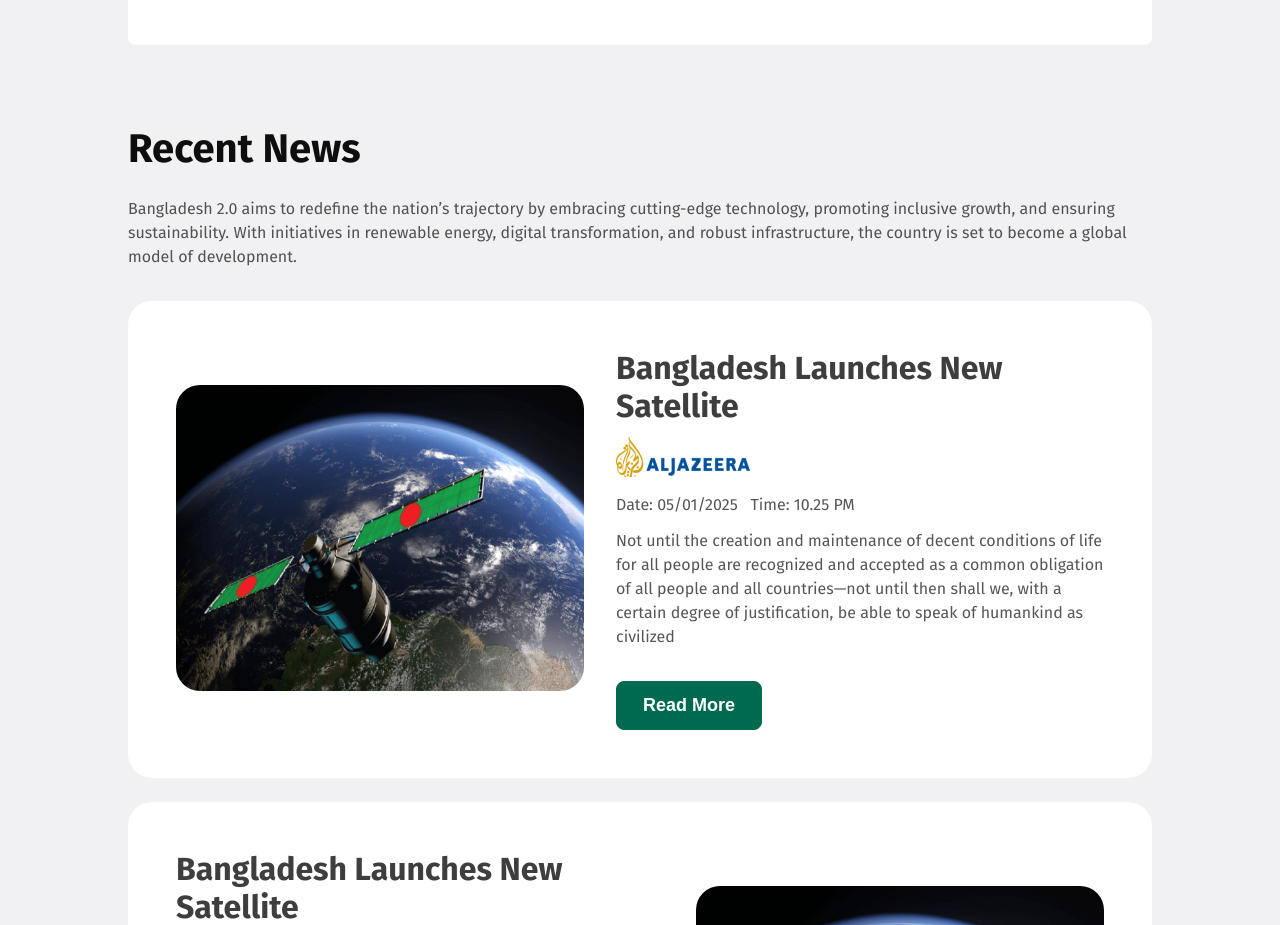
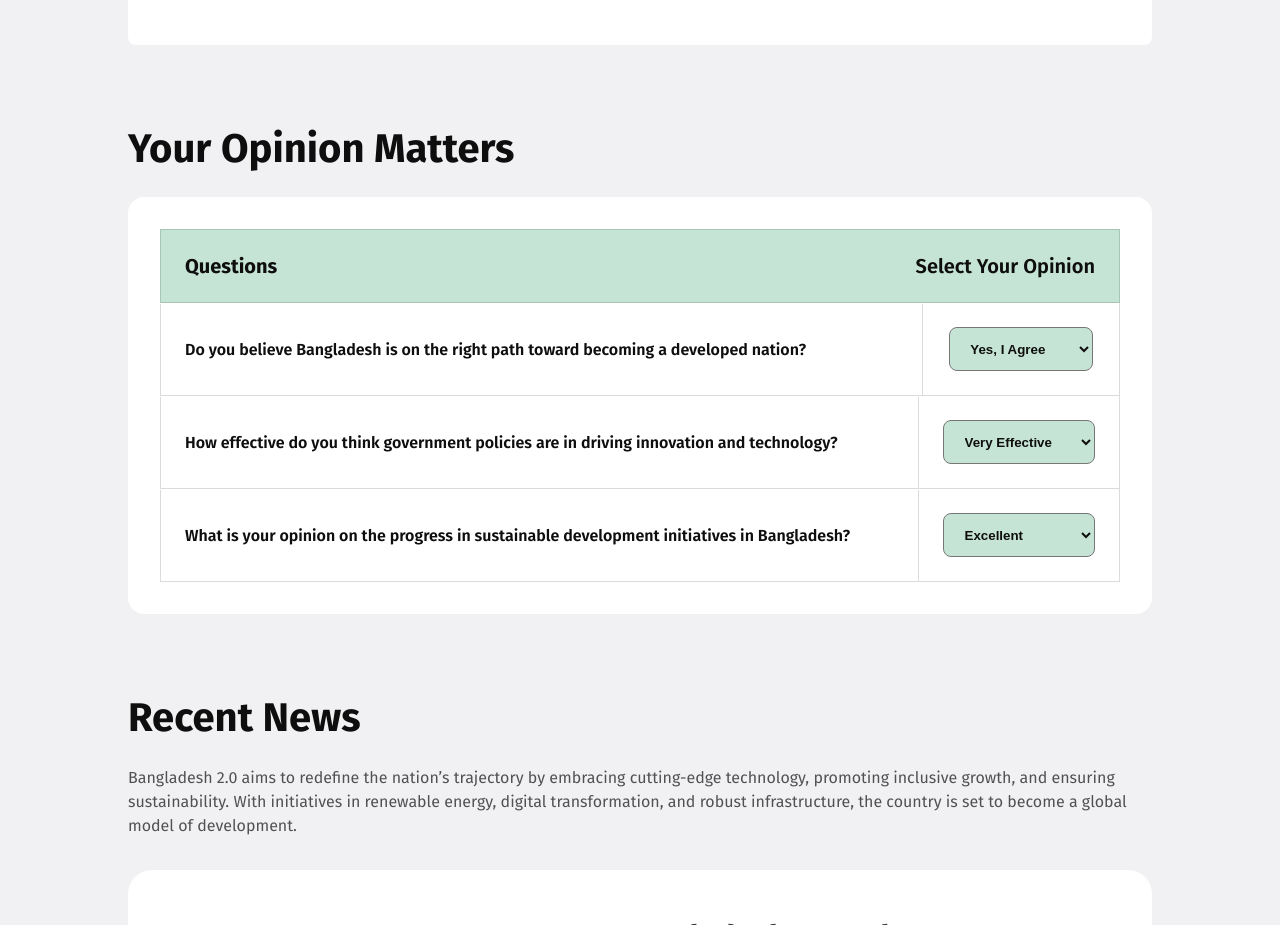
Before and after one commit to md-zeon/assignment-1, a plain HTML site: page index.html in a window 1280 px wide. Shown: the part 2169-3094 px from the top of the page. Drawn offline with Linux system fonts and the light colour scheme.

Commit message:
Added Optional Opinion Section and Fixed some styles

```diff
--- a/index.html
+++ b/index.html
@@ -120,6 +120,56 @@
             </div>
         </section>
         <!-- Vision of Future Section End -->
+        <!-- Opinion Section Start -->
+        <section class="opinion-container">
+            <h2 class="section-title">Your Opinion Matters</h2>
+            <div class="opinions">
+                <div class="opinion-head">
+                    <h4 class="opinion-head-title">Questions</h4>
+                    <p class="opinion-head-sub-title">Select Your Opinion</p>
+                </div>
+                <!-- Question 1 -->
+                <div class="opinion-row">
+                    <div class="opinion-question">
+                        <p>Do you believe Bangladesh is on the right path toward becoming a developed nation?</p>
+                    </div>
+                    <div class="opinion-dropdown-container">
+                        <select class="opinion-dropdown">
+                            <option>Yes, I Agree</option>
+                            <option>No, I Disagree</option>
+                            <option>Neutral</option>
+                        </select>
+                    </div>
+                </div>
+                <!-- Question 2 -->
+                <div class="opinion-row">
+                    <div class="opinion-question">
+                        <p>How effective do you think government policies are in driving innovation and technology?</p>
+                    </div>
+                    <div class="opinion-dropdown-container">
+                        <select class="opinion-dropdown">
+                            <option>Very Effective</option>
+                            <option>Somewhat Effective</option>
+                            <option>Not Effective</option>
+                        </select>
+                    </div>
+                </div>
+                <!-- Question 3 -->
+                <div class="opinion-row">
+                    <div class="opinion-question">
+                        <p>What is your opinion on the progress in sustainable development initiatives in Bangladesh?</p>
+                    </div>
+                    <div class="opinion-dropdown-container">
+                        <select class="opinion-dropdown">
+                            <option>Excellent</option>
+                            <option>Good</option>
+                            <option>Needs Improvement</option>
+                        </select>
+                    </div>
+                </div>
+            </div>
+        </section>
+        <!-- Opinion Section End -->
         <!-- Recent News Section Start -->
         <section class="recent-news-container">
             <h2 class="section-title">Recent News</h2>
--- a/styles/style.css
+++ b/styles/style.css
@@ -301,6 +301,73 @@ body {
 
 /*
 ========================================
+-------Your Opinion Section Styles------
+========================================
+*/
+
+.opinion-container {
+    margin-bottom: 80px;
+}
+
+.opinion-container .section-title {
+    margin-bottom: 24px;
+}
+
+.opinions {
+    padding: 32px;
+    background-color: #FFFFFF;
+    border-radius: 16px;
+}
+
+.opinion-head {
+    background-color: #C6E4D6;
+    border: 1px solid rgba(14, 14, 14, 0.15);
+    display: flex;
+    align-items: center;
+    justify-content: space-between;
+    padding: 24px;
+    font-size: 20px;
+    color: #0E0E0E;
+    font-weight: 600;
+    border-bottom: 1px solid rgba(14, 14, 14, 0.15);
+}
+
+.opinion-row {
+    display: flex;
+    align-items: center;
+    justify-content: space-between;
+    background-color: #FFFFFF;
+}
+
+.opinion-question {
+    padding: 36px 24px;
+    border-bottom: 1px solid rgba(14, 14, 14, 0.15);
+    border-left: 1px solid rgba(14, 14, 14, 0.15);
+    border-right: 1px solid rgba(14, 14, 14, 0.15);
+    width: 100%;
+    color: #0E0E0E;
+    font-weight: 600;
+}
+
+.opinion-dropdown-container {
+    padding: 24px;
+    border-bottom: 1px solid rgba(14, 14, 14, 0.15);
+    border-right: 1px solid rgba(14, 14, 14, 0.15);
+    width: 200px;
+    text-align: center;
+}
+
+.opinion-dropdown {
+    padding: 12.5px 16.5px;
+    background-color: #C6E4D6;
+    color: #0E0E0E;
+    font-weight: 600;
+    border-radius: 8px;
+    max-width: 152px;
+}
+
+/*
+========================================
 -------Recent News Section Styles-------
 ========================================
 */
@@ -432,14 +499,12 @@ body {
     text-align: center;
 }
 
-/* Chrome, Safari, Edge, Opera */
 #other-amount::-webkit-outer-spin-button,
 #other-amount::-webkit-inner-spin-button {
   -webkit-appearance: none;
   margin: 0;
 }
 
-/* Firefox */
 #other-amount[type=number] {
   -moz-appearance: textfield;
 }
@@ -496,6 +561,7 @@ body {
     color: #FFFFFF;
     font-size: 18px;
     font-weight: 600;
+    transition: 0.5s;
     cursor: pointer;
 }
 .subscribe-btn:hover {
```
